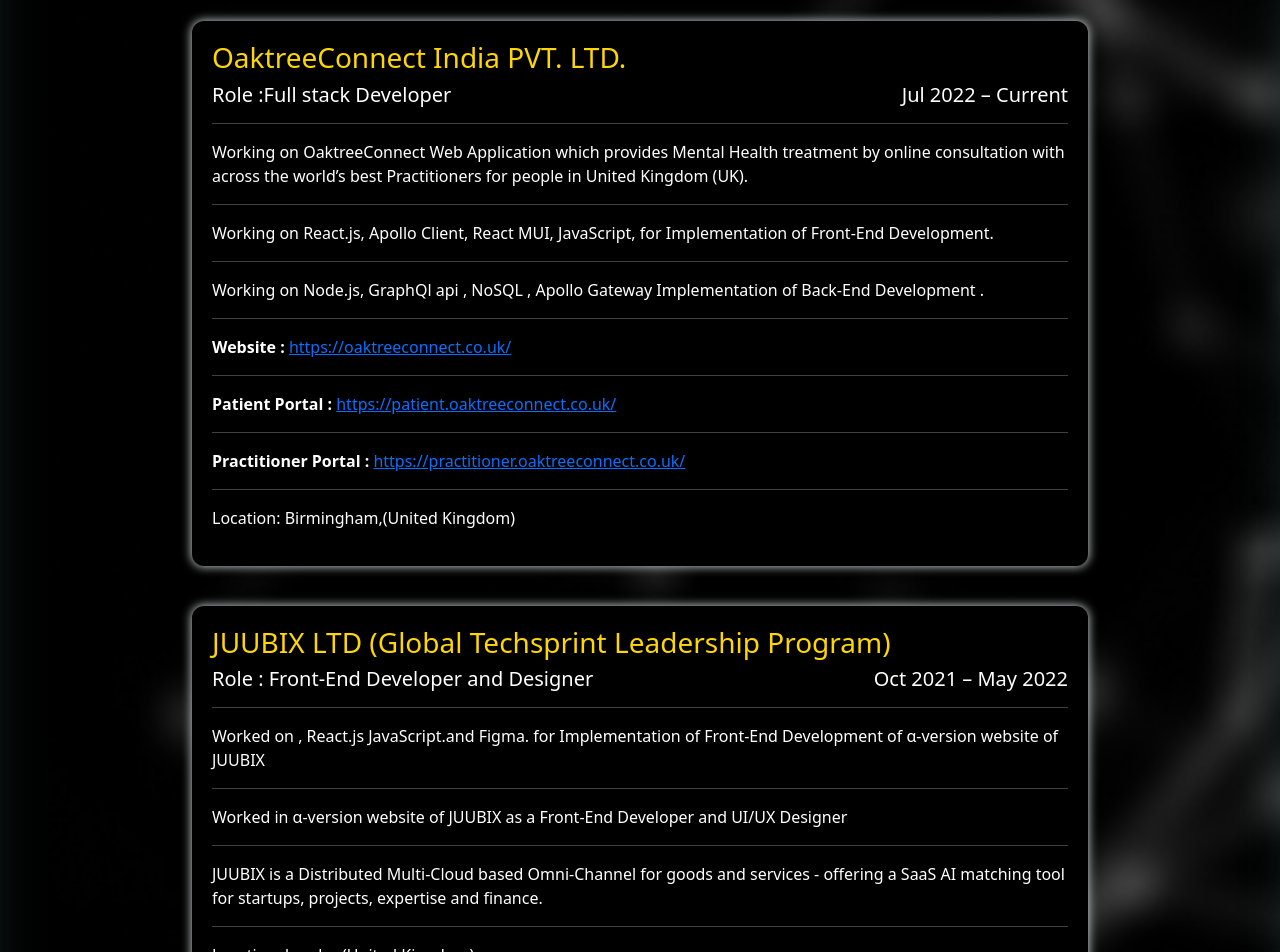
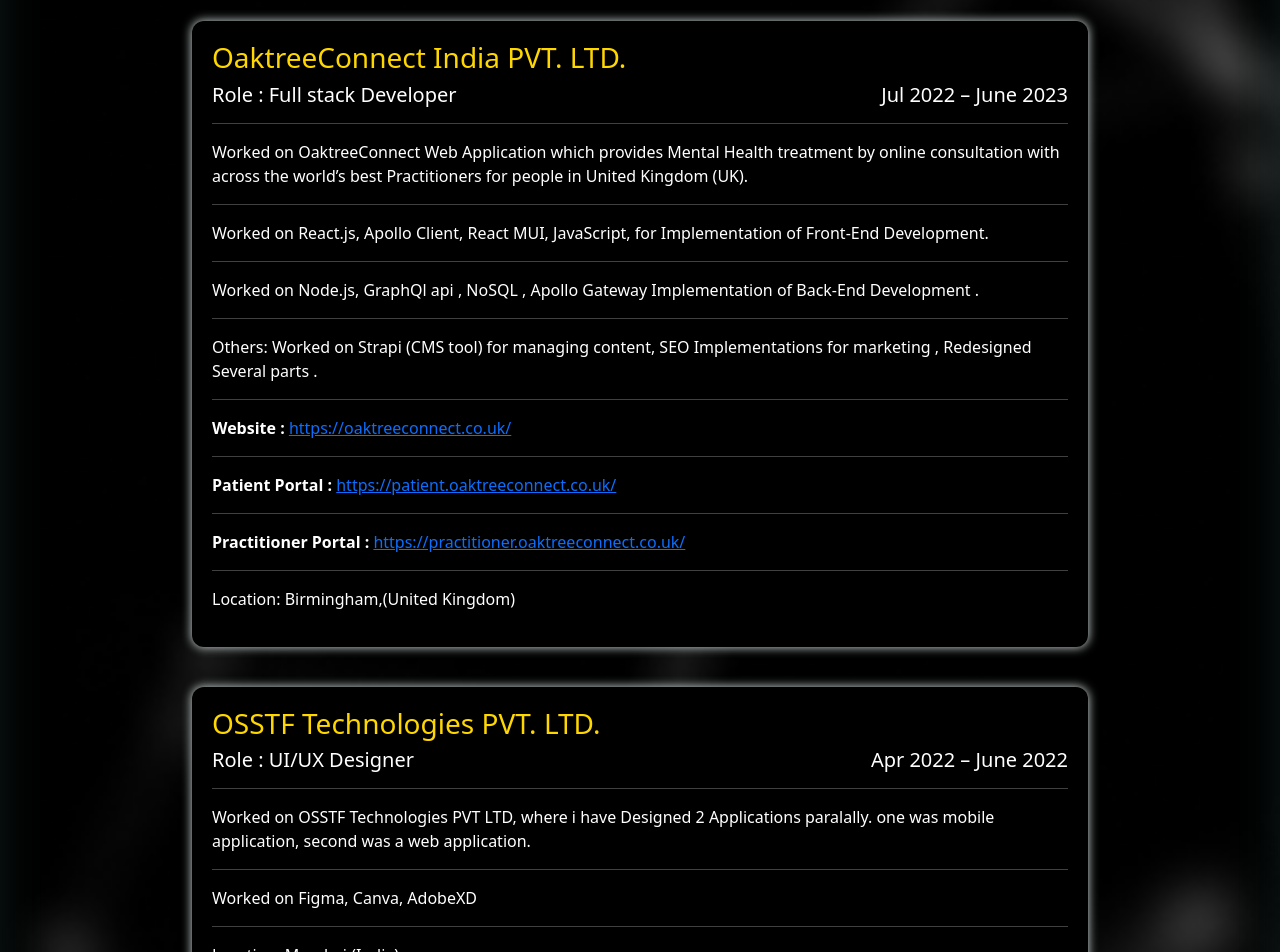
Before and after one commit to divs94/portfolio-divya, a React (Create React App) app: page /experience in a window 1280 px wide. Shown: the part 180-1132 px from the top of the page. Built offline with nearby package versions, Linux system fonts and the light colour scheme.

Commit message:
updated with details

```diff
--- a/src/Components/Contact.jsx
+++ b/src/Components/Contact.jsx
@@ -14,7 +14,7 @@
           defaultActiveKey="contact"
           id="justify-tab-example"
           className="mt-3"
-      style={{padding:"0px 60px"}}
+          style={{ padding: "0px 60px" }}
           justify
         >
           <Tab eventKey="contact" title="Contact">
@@ -35,7 +35,7 @@
                       </span>
                     </li>
 
-                  <li>
+                    {/* <li>
                       <span>Resume Pdf:</span>
                       <p>
                         <a
@@ -45,7 +45,7 @@
                           Divya's Resume
                         </a>
                       </p>
-                  </li>
+                    </li> */}
 
                     <li>
                       <span>Mobile:</span>
@@ -54,6 +54,25 @@
                           +91 701 989 8582
                         </a>
                       </p>
+                    </li>
+                    <li>
+                      <span>Dribble:</span>
+                      <span>
+                        <a target="_/blank" href="https://dribbble.com/iam_divs">
+                          https://dribbble.com/iam_divs
+                        </a>
+                      </span>
+                    </li>
+                    <li>
+                      <span>Behance:</span>
+                      <span>
+                        <a
+                          target="_/blank"
+                          href="https://www.behance.net/divyatailang"
+                        >
+                          https://behance.com/divs94
+                        </a>
+                      </span>
                     </li>
                     <li>
                       <span>Github:</span>
@@ -76,17 +95,7 @@
                       </span>
                     </li>
 
-                  <li>
-                    <span>Behance:</span>
-                    <span>
-                      <a
-                        target="_/blank"
-                        href="https://www.behance.net/divyatailang"
-                      >
-                        https://behance.com/divs94
-                      </a>
-                    </span>
-                  </li>
+
 
                     <li>
                       <span>Figma:</span>
--- a/src/Components/Experience.jsx
+++ b/src/Components/Experience.jsx
@@ -8,23 +8,26 @@
         <div className="carousel_card">
           <h3>OaktreeConnect India PVT. LTD. </h3>
           <h5>
-            <div>Role :Full stack Developer</div>
-            <div>Jul 2022 – Current</div>
+            <div>Role : Full stack Developer</div>
+            <div>Jul 2022 – June 2023</div>
           </h5>
           <p>
 
             <hr />
-                Working on OaktreeConnect Web Application which provides Mental
+            Worked on OaktreeConnect Web Application which provides Mental
             Health treatment by online consultation with across the world’s
             best Practitioners for people in United Kingdom (UK).
 
             <hr />
-                Working on React.js, Apollo Client, React MUI, JavaScript, for
+            Worked on React.js, Apollo Client, React MUI, JavaScript, for
             Implementation of Front-End Development.
 
             <hr />
-                Working on Node.js, GraphQl api , NoSQL , Apollo Gateway
+            Worked on Node.js, GraphQl api , NoSQL , Apollo Gateway
             Implementation of Back-End Development .
+
+            <hr />
+            Others: Worked on Strapi (CMS tool) for managing content, SEO Implementations for marketing , Redesigned Several parts .
 
             <hr />
             <strong>Website :</strong>{" "}
@@ -51,9 +54,29 @@
         </div>
 
         <div className="carousel_card">
+          <h3>OSSTF Technologies PVT. LTD. </h3>
+          <h5>
+            <div>Role : UI/UX Designer</div>
+            <div>Apr 2022 – June 2022</div>
+          </h5>
+          <p>
+
+            <hr />
+            Worked on OSSTF Technologies PVT LTD, where i have Designed 2 Applications paralally.
+            one was mobile application, second was a web application.
+
+            <hr />
+            Worked on Figma, Canva, AdobeXD
+            <hr />
+            Location: Mumbai,(India)
+
+          </p>
+        </div>
+
+        <div className="carousel_card">
           <h3>JUUBIX LTD (Global Techsprint Leadership Program) </h3>
           <h5>
-            <div>Role : Front-End Developer and Designer</div>
+            <div>Role : UI/UX Designer & Front-End Developer</div>
             <div>Oct 2021 – May 2022</div>
           </h5>
           <p>
@@ -79,7 +102,7 @@
         <div className="carousel_card">
           <h3>Search N Play Infotech </h3>
           <h5>
-            <div>Role :Front-End Developer and Designer</div>
+            <div>Role : Front-End Developer and Designer</div>
             <div>Jan 2021 – Feb 2022</div>
           </h5>
           <p>
```
Lines whose indentation alone changed are shown as unchanged.
